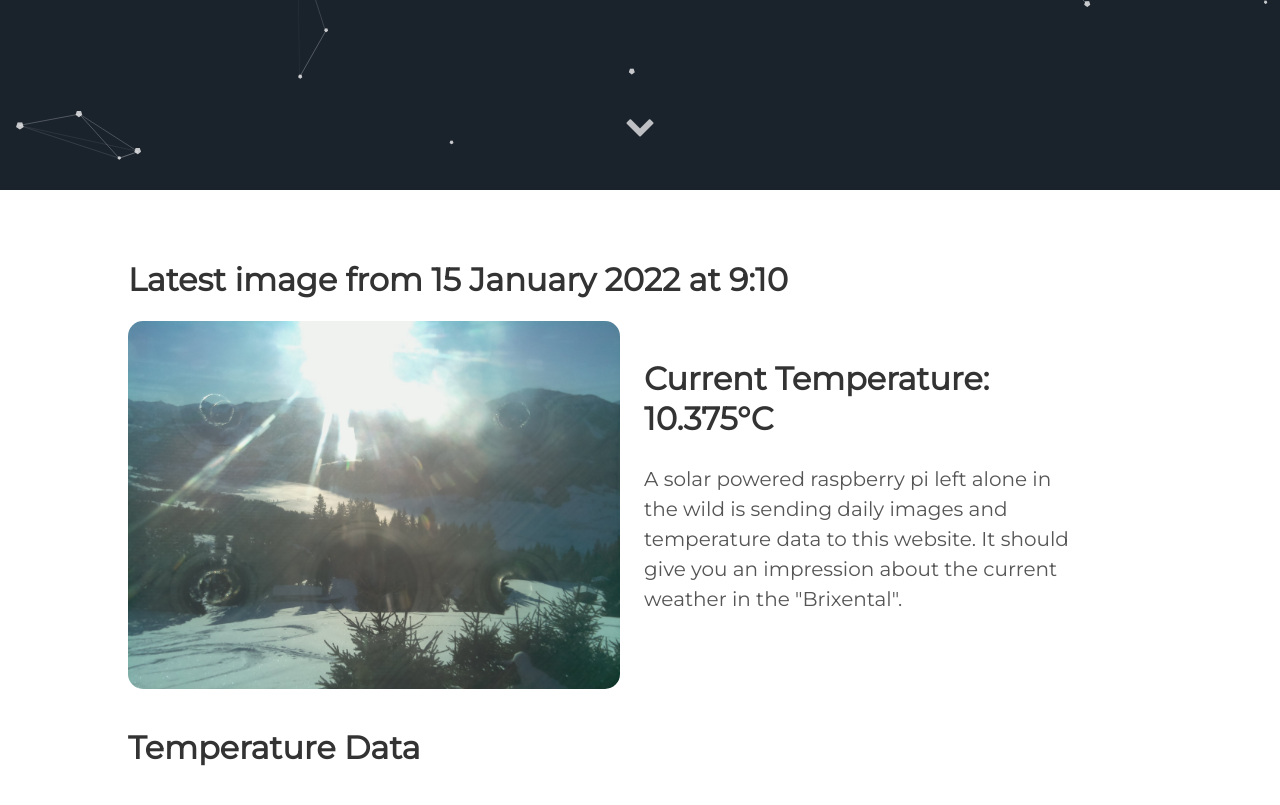
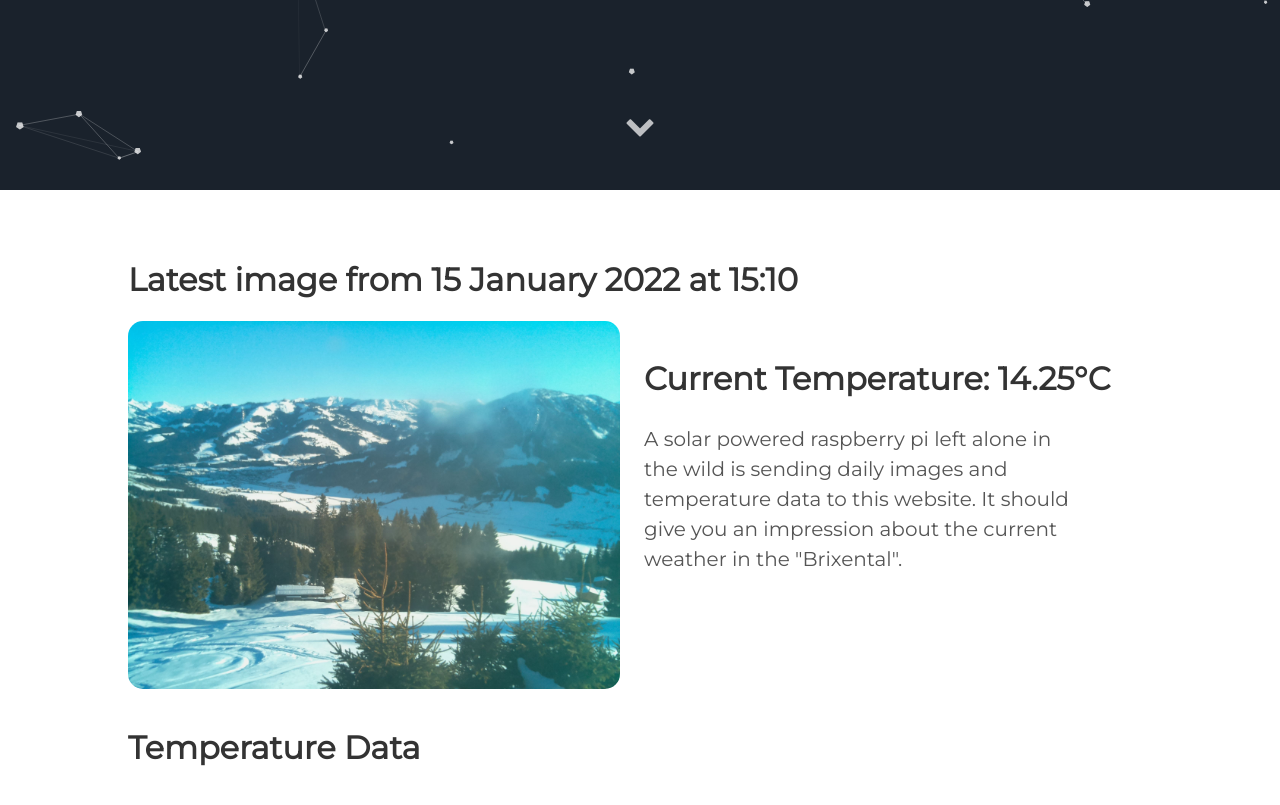
Before and after one commit to vektorious/vektorious.github.io, a Jekyll site: the page built from resources/huette.md, in a window 1280 px wide and 900 px high, scrolled down 710 px. Shown: the top 805 px of the window. Built offline with Jekyll 4.4.1, drawn with Linux system fonts in a browser that asks for light colours.

Commit message:
I'm a bot beep boop

```diff
--- a/resources/huette.md
+++ b/resources/huette.md
@@ -6,13 +6,13 @@
 description: 'Live image from the Austrian alps'
 twitter_text: ' '
 ---
-## Latest image from 15 January 2022 at  9:10
+## Latest image from 15 January 2022 at 15:10
 <div class="huette">
   <div class="huette-image">
     <img src="{{ "/assets/img/huette.jpg" | prepend: site.baseurl }}">
   </div>
   <div class="huette-text">
-        <h2>Current Temperature: 10.375°C</h2>
+        <h2>Current Temperature: 14.25°C</h2>
         <p>A solar powered raspberry pi left alone in the wild is sending daily images and temperature data to this website. It should give you an impression about the current weather in the "Brixental".</p>
 
   </div>
```
Also changed, not shown: rpi-script/2022-01-15_150931.txt (renamed from rpi-script/2022-01-15_090932.txt, +5 -6 lines), rpi-script/huette.md (+2 -2 lines), assets/img/huette.jpg, assets/img/temp_plot.png, rpi-script/temp_plot.png, 1 other file.
